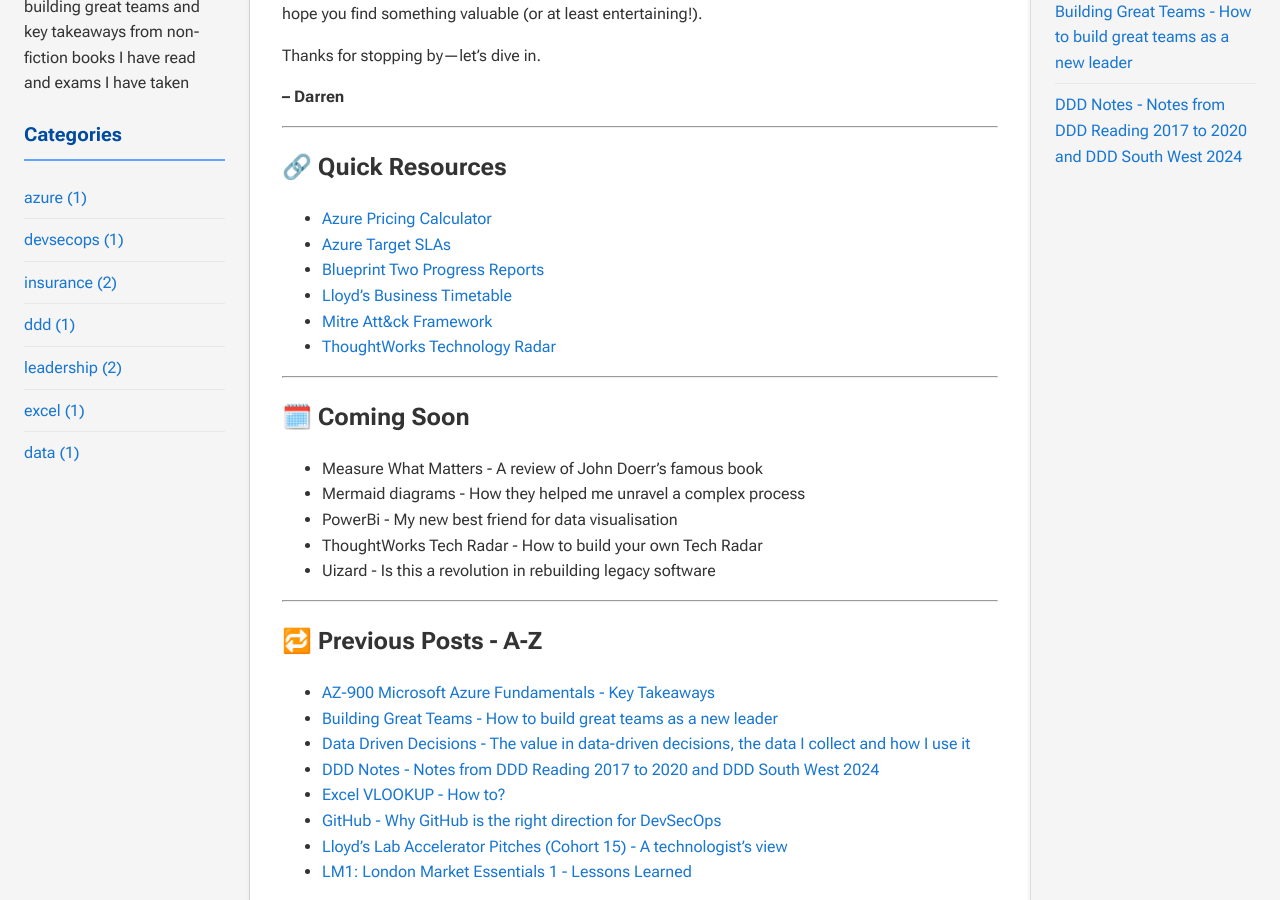
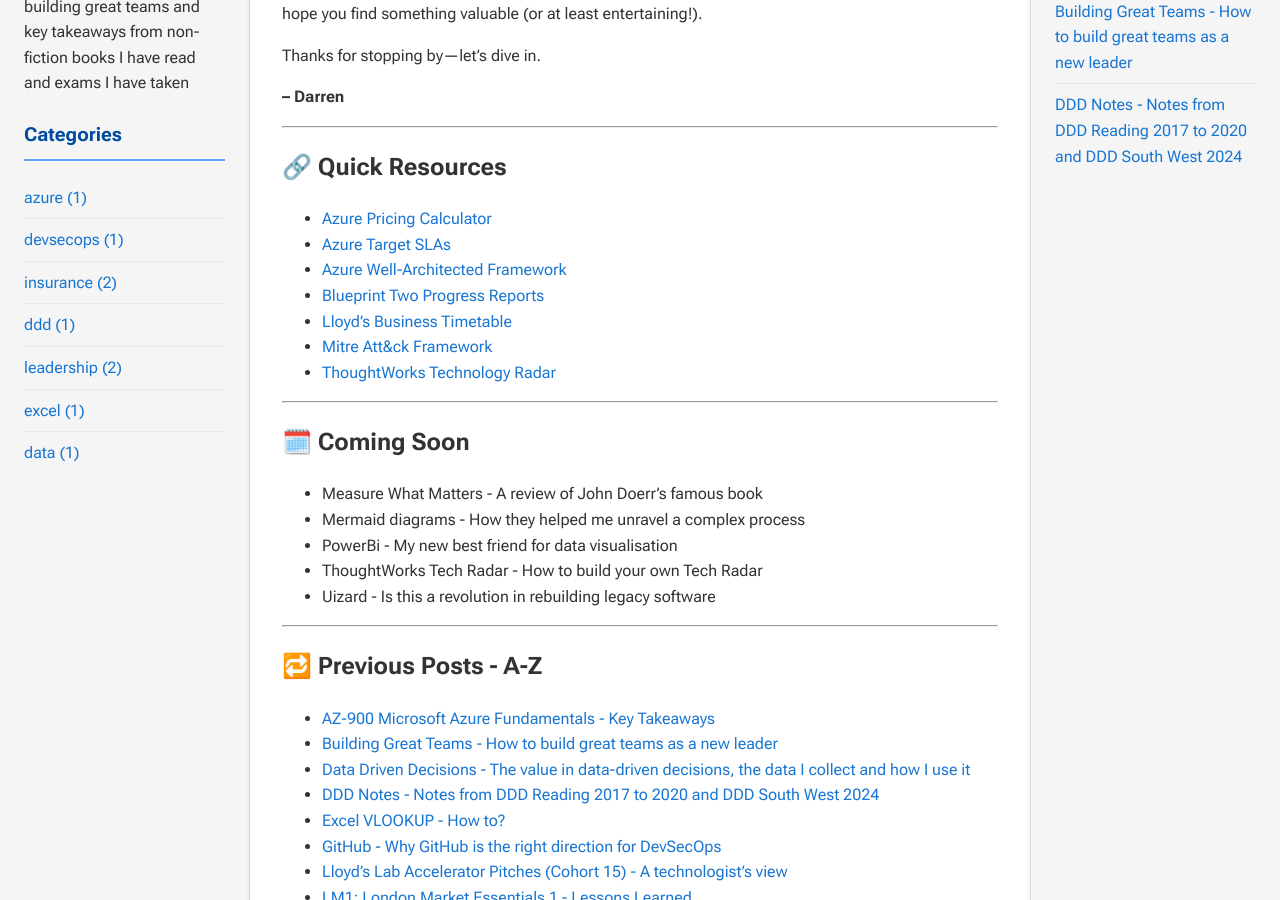
Before and after one commit to dazstaffs/blog, a Jekyll site: the page built from index.md, in a window 1280 px wide and 900 px high, scrolled down 445 px. Built offline with Jekyll 4.4.1, drawn with Linux system fonts in a browser that asks for light colours.

Commit message:
added azure well-architected framework to quick links

```diff
--- a/index.md
+++ b/index.md
@@ -23,6 +23,7 @@ Thanks for stopping by—let’s dive in.
 
 - [Azure Pricing Calculator](https://azure.microsoft.com/en-us/pricing/calculator/)
 - [Azure Target SLAs](https://azurecharts.com/sla)
+- [Azure Well-Architected Framework](https://learn.microsoft.com/en-us/azure/well-architected/)
 - [Blueprint Two Progress Reports](https://www.velonetic.co.uk/blueprint-two/progress/blueprint-two-progress-reports)
 - [Lloyd's Business Timetable](https://www.lloyds.com/tools-and-systems/business-timetable)
 - [Mitre Att&ck Framework](https://attack.mitre.org/)
```
